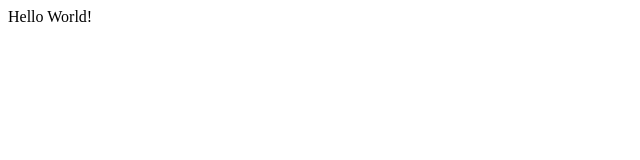
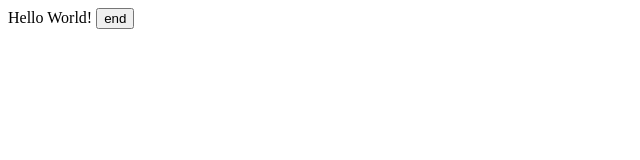
Before and after one commit to itsaasthaagarwal/localGithubRepo, a plain HTML site: page index.html in a window 1280 px wide. Shown: the whole page, without its empty margins (0-640 px from the left). Drawn offline with Linux system fonts and the light colour scheme.

Commit message:
Changed index to feature1

```diff
--- a/index.html
+++ b/index.html
@@ -1 +1 @@
-<p>Hello World!</p>
+<p>Hello World! <button>end</button></p>
```
